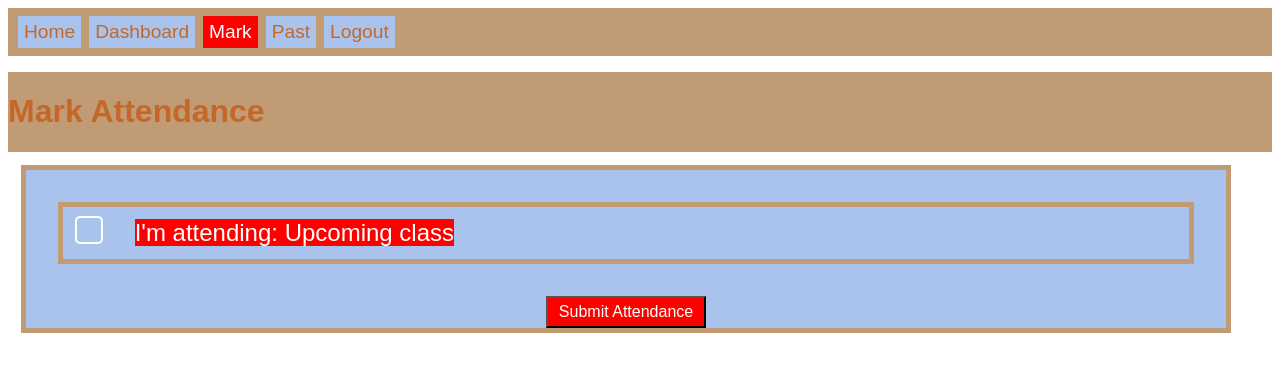
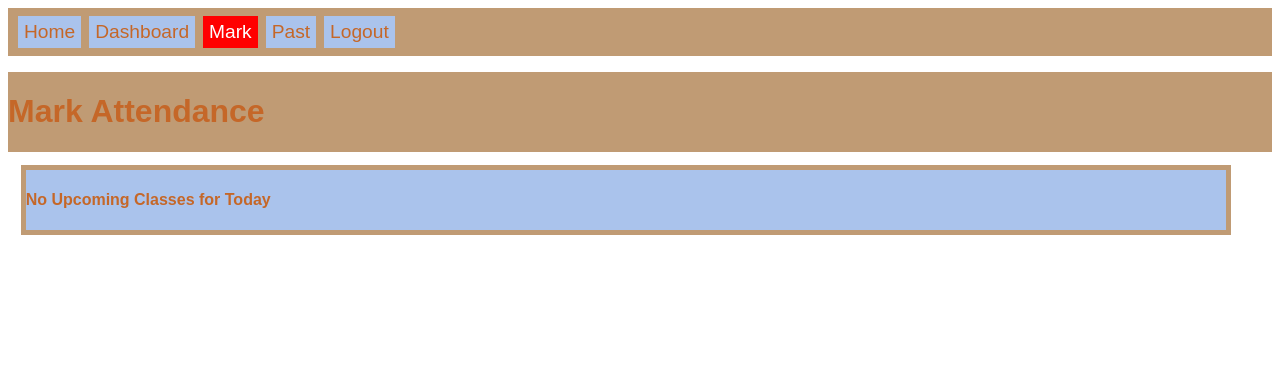
Before and after one commit to toddwseattle/ash-attend, a PHP site: page /view/mark_attendance.php in a window 1280 px wide. Shown: the top 372 px of the page. Run offline with PHP 8.4, Linux system fonts and the light colour scheme; tables that the repository leaves empty hold one stand-in row (values such as "Sample post").

Commit message:
Complete Mark Attendance; Show Upcoming in dashboard
- Added enable / disable based on near class for mark_attendance

Completed Mark Attendance
- disabled when until 10 minutes before class.  can be set in the javascript
- Show "no class today" if there are no classes

dashboard
- added a function in get_upcming_class functions php to get all upcoming classes
- use the grid to display this on the dashboard.

```diff
--- a/classes/attend_class.php
+++ b/classes/attend_class.php
@@ -195,7 +195,7 @@ class attend_class extends db_connection
   public function get_all_class_schedules()
   {
     //a query to get all classes
-    $sql = "SELECT * FROM attend_class";
+    $sql = "SELECT * FROM attend_class ORDER BY class_date";
 
     //execute the query
      return $this->db_query($sql);
--- a/css/attend.css
+++ b/css/attend.css
@@ -284,6 +284,28 @@ html {
   background-color: var(--action-bg);
   color: var(--action-text);
 }
+.form-box span .tooltip {
+  visibility: hidden;
+  width: 300px;
+  /* top: 75%;
+  left: 5%; */
+  left: 100px;
+  background-color: var(--layout-bg);
+  color: red;
+  border-radius: 6px;
+  border-width: 2px;
+  border-color: var(--layout-text);
+  border-style: solid;
+  padding: 5px 0;
+  position: absolute;
+  z-index: 1;
+  font-size: 0.75em;
+}
+
+.form-box span:hover .tooltip {
+  visibility:visible;
+}
+
 /* The following  are taken from this fancy checkbox article: https://medium.com/mobile-app-developers/styling-checkbox-css-tips-e103c54ea1c7 */
 .form-box  .fancy-check-label {
   position: relative;
@@ -326,10 +348,11 @@ html {
   -ms-transform: rotate(0deg) scale(1);
   transform: rotate(0deg) scale(1);
   opacity:1;
-  border: 2px solid #FFFFFF;
+  border: 2px solid  #FFFFFF;
 }
-
-
+.form-box .disabled-check input:checked ~ .fancy-check-custom  {
+  border: 2px solid gray;
+}
 .form-box  .fancy-check-label .fancy-check-custom::after {
   position: absolute;
   content: "";
@@ -368,7 +391,6 @@ border-radius: 0;
 }
 
 
-
 /* For Ripple Effect */
 .form-box  .fancy-check-label .fancy-check-custom::before {
   position: absolute;
--- a/functions/get_upcoming_class.php
+++ b/functions/get_upcoming_class.php
@@ -18,4 +18,22 @@ function get_upcoming_class() {
      }
      return $upcoming;
 }
+
+function get_future_classes() {
+    $all_classes = get_all_class_sessions();
+    $future = [];
+     foreach ($all_classes as $row) {
+        $timestamp = DateTime::createFromFormat( "Y-m-d H:i:s", $row['class_date'] ); //strtotime($row['class_date']);
+        $today = new DateTime(); // This object represents current date/time
+        $today->setTime( 0, 0, 0 ); // reset time part, to prevent partial comparison
+        $match_date = $timestamp;
+        $match_date->setTime( 0, 0, 0 ); // reset time part, to prevent partial comparison
+        $diff = $today->diff( $match_date );
+        $diffDays = (integer)$diff->format( "%R%a" ); // Extract days count in interval
+        if($diffDays>=0) {
+            array_push($future,$row);
+        }
+     }
+     return $future;
+}
 ?>
--- a/js/add_form.js
+++ b/js/add_form.js
@@ -82,7 +82,7 @@ function process_fields(event, formValidation) {
     });
 }
 
-$(document).ready(() => {
+$(() => {
   const addFormValidation = new FormValidation({fields:
     addFormFields,
    submitButtonId: "#addStudentSubmit"}
--- a/js/mark_attendance.js
+++ b/js/mark_attendance.js
@@ -1,6 +1,40 @@
+const CLASS_DURATION = 90;
+const MINUTES_BEFORE_CLASS = 5;
+const MINUTES_AFTER_CLASS = 10;
+const ONE_MINUTE = 1000*60;
+function makeToolTip(tipText,id) {
+    if(!id) {
+    return `<span class=\"tooltip\">${tipText}</span>`;
+    } else {
+        return `<span class=\"tooltip\" id="${id}">${tipText}</span>`;
+    }
+}
 $(()=>{
     const presentCheck = $("#mark-present");
-    //presentCheck.attr("disabled",true);
     const markDateElement = $("#mark-date");
+    // This page depends on PHP defining a global with the upcoming
+    // date  see mark_attendance.php
+    let attendanceEnabled = false;
+    if(typeof upComing!=="undefined") {
+        console.log(upComing);
+        const upcomingTime = new Date(upComing.class_date+" UTC");
+        const attendanceStart = upcomingTime.valueOf() - MINUTES_BEFORE_CLASS * ONE_MINUTE;
+        const attendanceEnd = upcomingTime.valueOf() + (MINUTES_AFTER_CLASS+CLASS_DURATION) * ONE_MINUTE;
+        attendanceEnabled = ((new Date()).valueOf() > attendanceStart )&& ((new Date()).valueOf() < attendanceEnd);
+    } else {
+
+        console.log("upcoming not defined");
+    }
+    if(attendanceEnabled) {
+        presentCheck.removeAttr("disabled");
+        $("#check-wrapper").removeClass("disabled-check");
+        markDateElement.remove("#mark-tip");
+        markDateElement.append(makeToolTip("Mark Present for class by clicking the checkbox and submitting","mark-tip"));
+    } else {
+       presentCheck.attr("disabled",true);
+       $("#check-wrapper").addClass("disabled-check");
+       markDateElement.remove("#mark-tip");
+       markDateElement.append(makeToolTip(`You can only mark attendance ${MINUTES_BEFORE_CLASS} minutes before class to ${MINUTES_AFTER_CLASS} after`,"mark-tip"));
+    }
     console.log("ready");
 });
--- a/view/mark_attendance.php
+++ b/view/mark_attendance.php
@@ -17,26 +17,44 @@ echo $attendance_menu->get_html();
 $display_name =get_user_display_name();
 echo "<p>";
 $upcoming = get_upcoming_class();
-$message = "Upcoming class";
+$message = "No Upcoming Class Today";
 if(count($upcoming)==1) {
   $row=$upcoming[0];
-  $message= $row['class_name'] . " on ". $row['class_date'];
-}
+  $message= "I'm present for class: " . $row['class_name'] . " on ". $row['class_date'];
+  $js_encode = json_encode($row);
+  echo <<<__JSDEFINE
+    <script>
+      var upComing = $js_encode;
+    </script>
+    __JSDEFINE;
+
     echo <<<__FORM
     <div id="title" class="title-box">
       <h1 id="title-text">Mark Attendance</h1>
     </div>
     <form class="form-box" method="post">
     <div class="inner-row">
-        <label class="fancy-check-label">
+            <label id="check-wrapper" class="fancy-check-label">
                 <input type="checkbox" id="mark-present">
-            <span class="fancy-check-custom rectangular"></span>
+                <span class="fancy-check-custom"></span>
             </label>
-        <span class="check-title" id="mark-date">I'm attending: $message </span>
+            <span id="mark-date" class="check-title" >$message</span>
     </div>
     <button type="submit">Submit Attendance</button>
     </form>
+__FORM;
+
+} else {  // no upcoming
+  echo <<<__NOCLASS
+  <div id="title" class="title-box">
+  <h1 id="title-text">Mark Attendance</h1>
+  </div>
+  <section class="form-box">
+  <h4>No Upcoming Classes for Today</h4>
+  </section>
+  __NOCLASS;
+
+}
+?>
 </body>
 </html>
-__FORM;
-?>
```
Also changed, not shown: js/dashboard.js (added, +11 -0 lines), view/dashboard.php (+28 -5 lines). Lines whose indentation alone changed are shown as unchanged.
